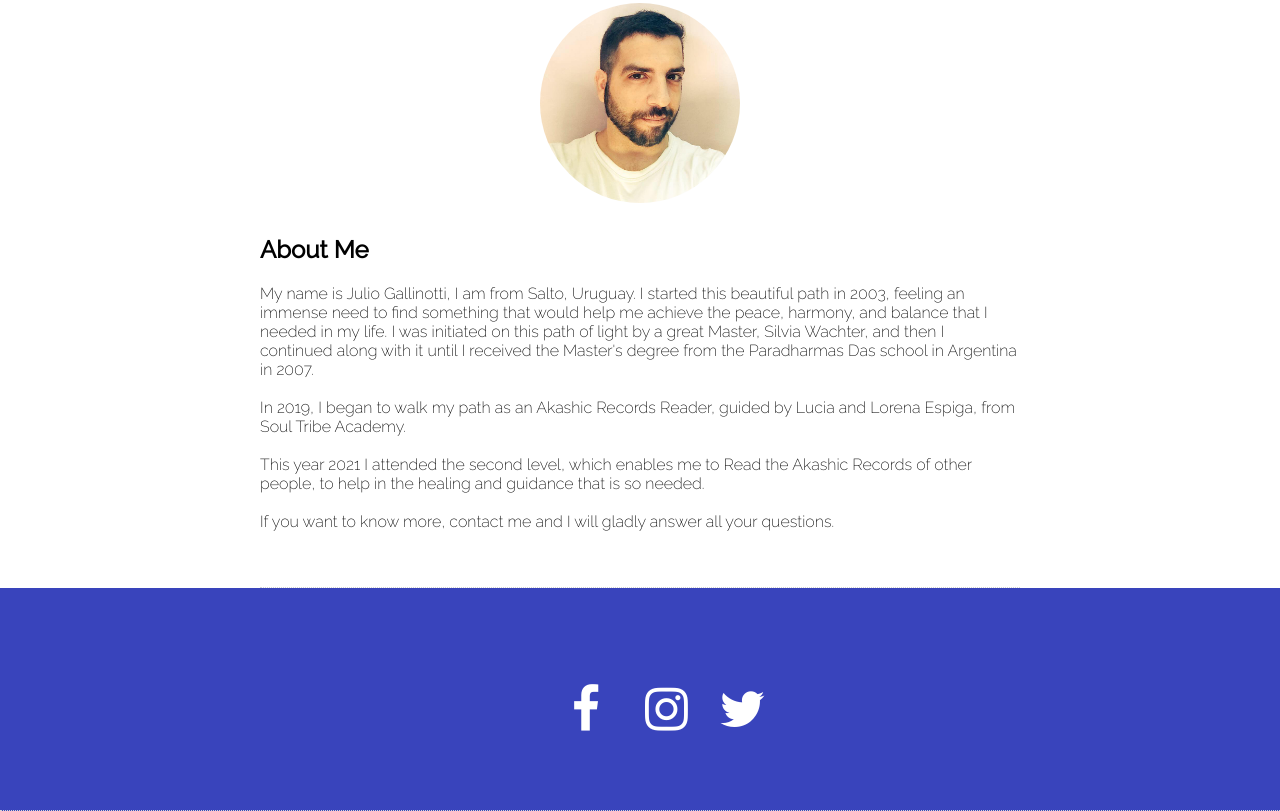
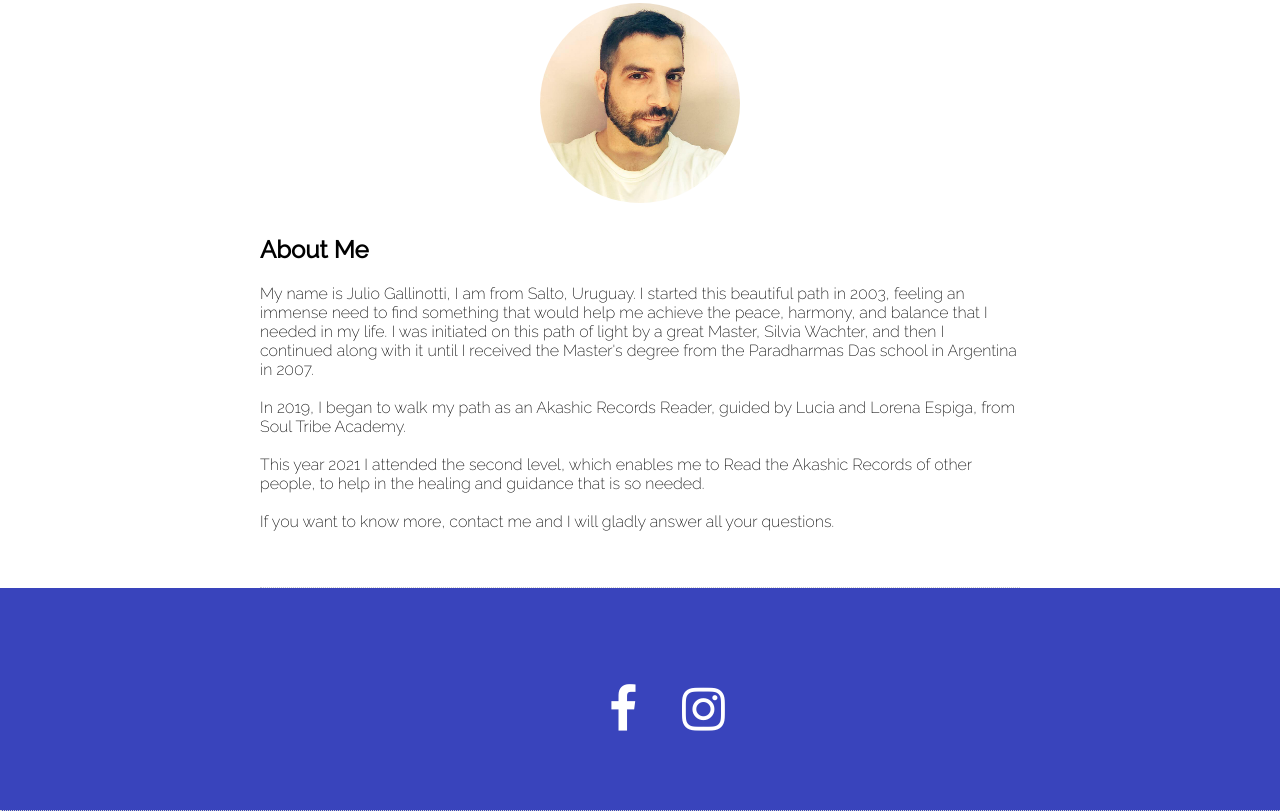
Before and after one commit to LuciaES/Julio, a plain HTML site: page index.html in a window 1280 px wide. Shown: the part 1712-2523 px from the top of the page. Drawn offline with Linux system fonts and the light colour scheme.

Commit message:
Add files via upload
update social media links

```diff
--- a/index.html
+++ b/index.html
@@ -97,9 +97,8 @@
 
 <section id="footer">
 <ul>
-  <a href="https://www.facebook.com//" class="fa fa-facebook"></a>
+  <a href="https://www.facebook.com/kisoulhealing/" class="fa fa-facebook"></a>
  <a href="https://www.instagram.com/ki.soulhealing/" class="fa fa-instagram"></a>
- <a href="https://twitter.com/julio_eduardog/" class="fa fa-twitter"></a>
 </ul>
 </section>
 </body>
```
Also changed, not shown: thankyoupage.html (+1 -2 lines).
